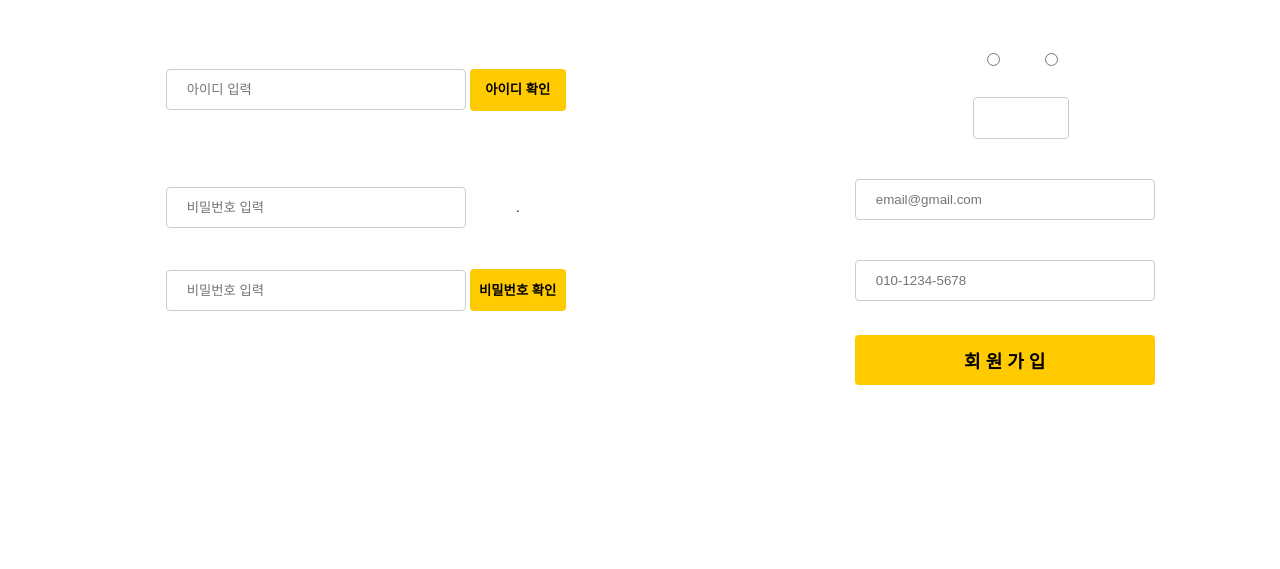
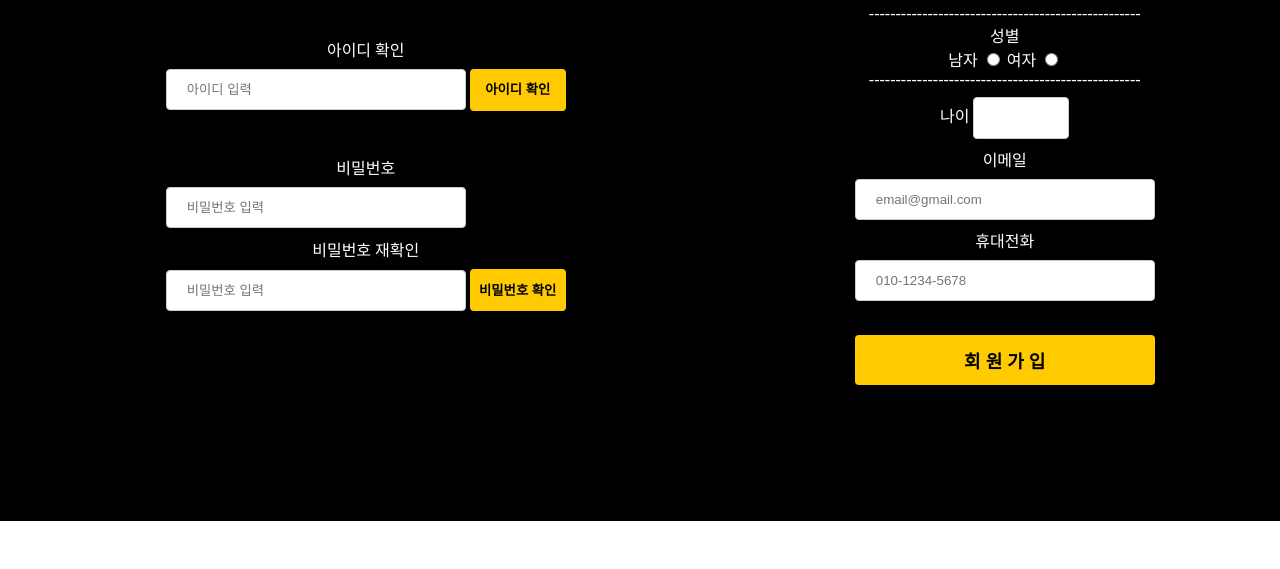
Before and after one commit to tjddnr5932/Kim2Han_coffing, a website: page html/signIn.html in a window 1280 px wide. Shown: the part 279-848 px from the top of the page. Drawn offline with Linux system fonts and the light colour scheme; a web font is replaced by a local one.

Commit message:
회원가입 배경화면 설정부분 수정

```diff
--- a/html/signIn.css
+++ b/html/signIn.css
@@ -15,9 +15,10 @@ header {
 
 main {
     font-family: "NotoSerifKR-Bold";
-color: white;
+    background: black;
+    color: white;
     height: 700px;
-    background-image: url("./cafe_register.jpg");
+    /* background-image: url("./cafe_register.jpg"); */
     background-size: 100%;
     background-position: center;
 }
```
